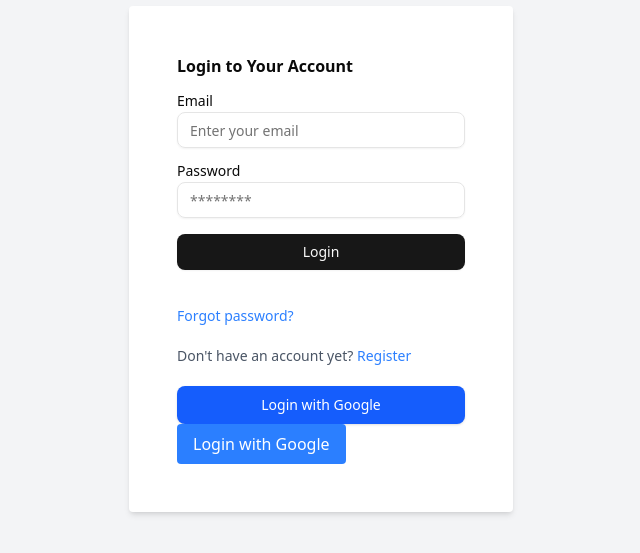
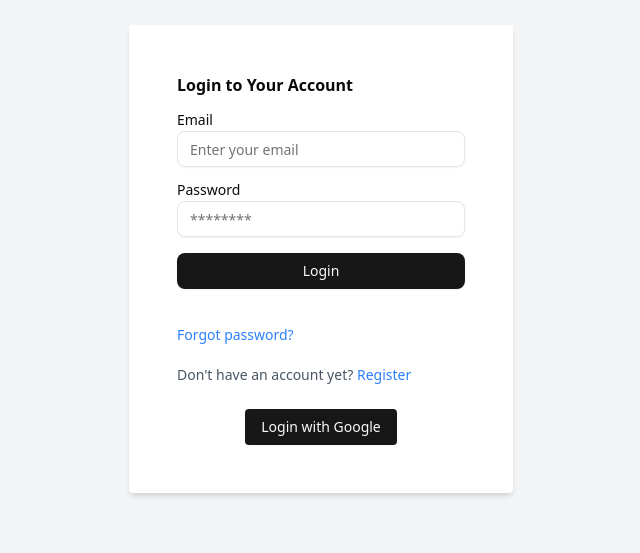
Before and after one commit to aaneverything/resepBagus, a Next.js app: page /login in a window 1280 px wide. Shown: the part 141-694 px from the top of the page, without its empty margins (319-959 px from the left). Built offline with nearby package versions, Linux system fonts and the light colour scheme.

Commit message:
fix: replace Google login link

```diff
--- a/components/auth/form-login.jsx
+++ b/components/auth/form-login.jsx
@@ -79,10 +79,7 @@
         </a>
       </div>
 
-      <div>
-        <a href="/auth/google" className="inline-flex items-center justify-center w-full px-4 py-2 text-sm font-medium text-white bg-blue-600 border border-transparent rounded-md shadow-sm hover:bg-blue-700 focus:outline-none focus:ring-2 focus:ring-offset-2 focus:ring-blue-500">
-          Login with Google
-        </a>
+      <div className="mt-6 flex items-center justify-center space-x-4">
         <GoogleButton />
       </div>
     </form>
--- a/components/auth/google-button.jsx
+++ b/components/auth/google-button.jsx
@@ -1,5 +1,6 @@
 "use client";
 import { signIn } from "next-auth/react";
+import { Button } from "../ui/button";
 
 const GoogleButton = () => {
   const handleSignIn = async () => {
@@ -7,12 +8,12 @@
   };
 
   return (
-    <button
+    <Button
       onClick={(e) => { e.preventDefault(); handleSignIn(); }}
-      className="bg-blue-500 text-white px-4 py-2 rounded hover:bg-blue-600 transition duration-200"
+      className="px-4 py-2 rounded hover:bg-blue-600 transition duration-200"
     >
       Login with Google
-    </button>
+    </Button>
   );
 };
 
--- a/scripts/impirt.js
+++ b/scripts/impirt.js
@@ -12,7 +12,6 @@
     .on('data', (row) => {
       const { Title, Image_Sources } = row;
 
-      // Tambahkan operasi update ke array
       updates.push(
         prisma.recipe.updateMany({
           where: { title: Title },
```
